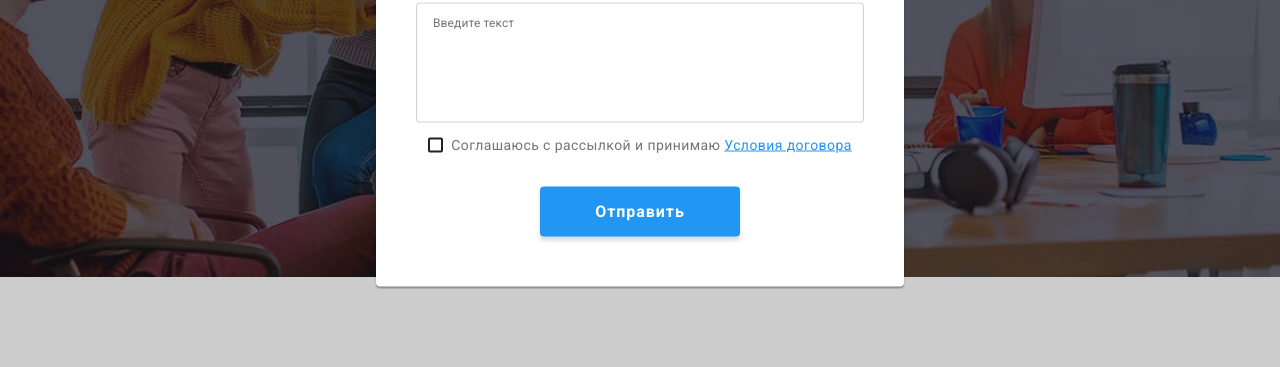
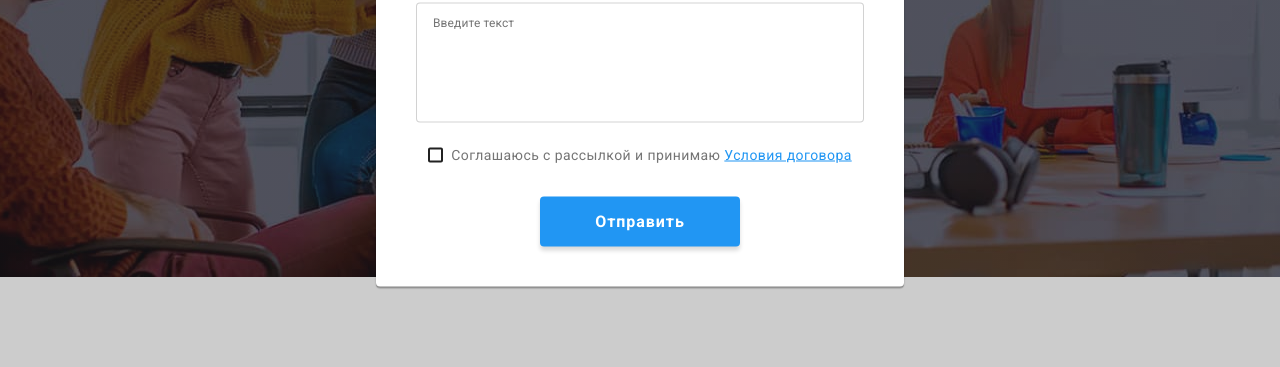
Before and after one commit to AlinaShklyaruk/goit-markup-hw-06, a plain HTML site: page index.html in a window 1280 px wide. Both pictures are taken after a click on the button "Заказать услугу". Shown: the part 404-771 px from the top of the page. Drawn offline with nearby package versions, Linux system fonts and the light colour scheme.

Commit message:
fixed mistakes

```diff
--- a/css/styles.css
+++ b/css/styles.css
@@ -401,7 +401,7 @@ img {
 .comment-input {
   display: flex;
   flex-direction: column;
-  margin-bottom: 10px;
+  margin-bottom: 20px;
 }
 
 .comment-input label {
@@ -433,7 +433,7 @@ img {
 }
 
 .callback {
-  margin: 40px;
+  padding: 40px;
 }
 
 .send-btn {
@@ -487,6 +487,10 @@ img {
   transition-timing-function: cubic-bezier(0.4, 0, 0.2, 1);
 }
 
+.checkbox:focus + .checkbox-icon {
+  border-color: var(--accent-color);
+}
+
 .checkbox:checked + .checkbox-icon {
   border-color: var(--accent-color);
   background-color: var(--accent-color);
@@ -506,7 +510,7 @@ img {
 }
 
 .policy-link {
-  padding-left: 4px;
+  margin-left: 4px;
   color: var(--accent-color);
 }
 
```
